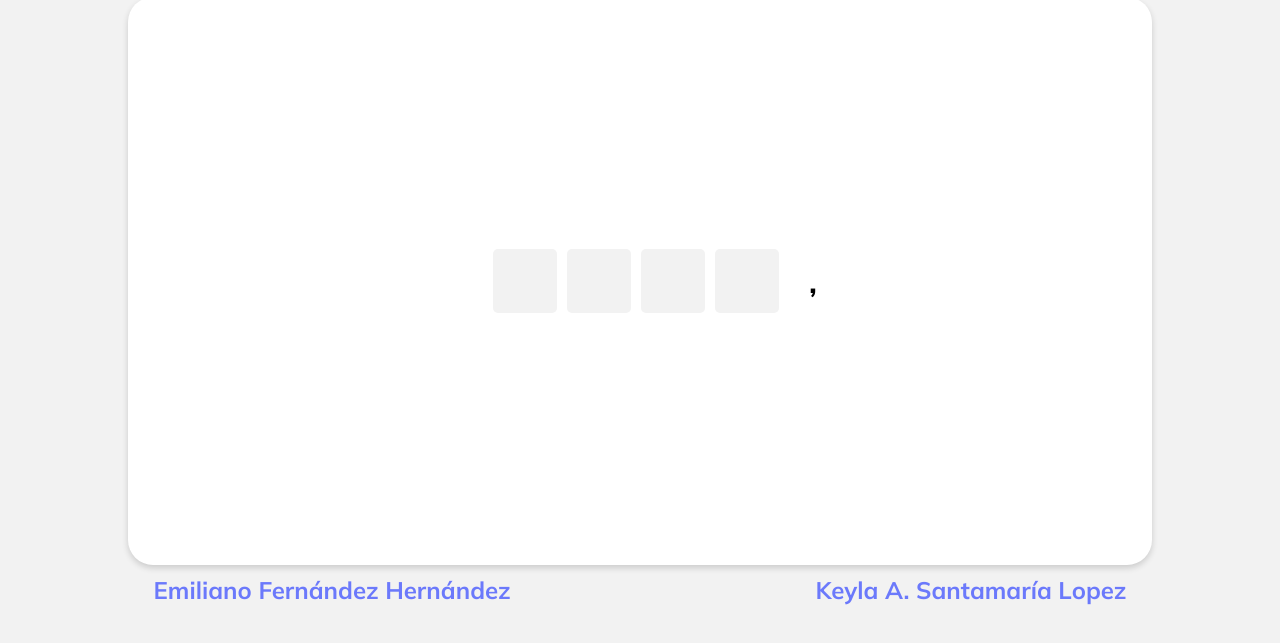
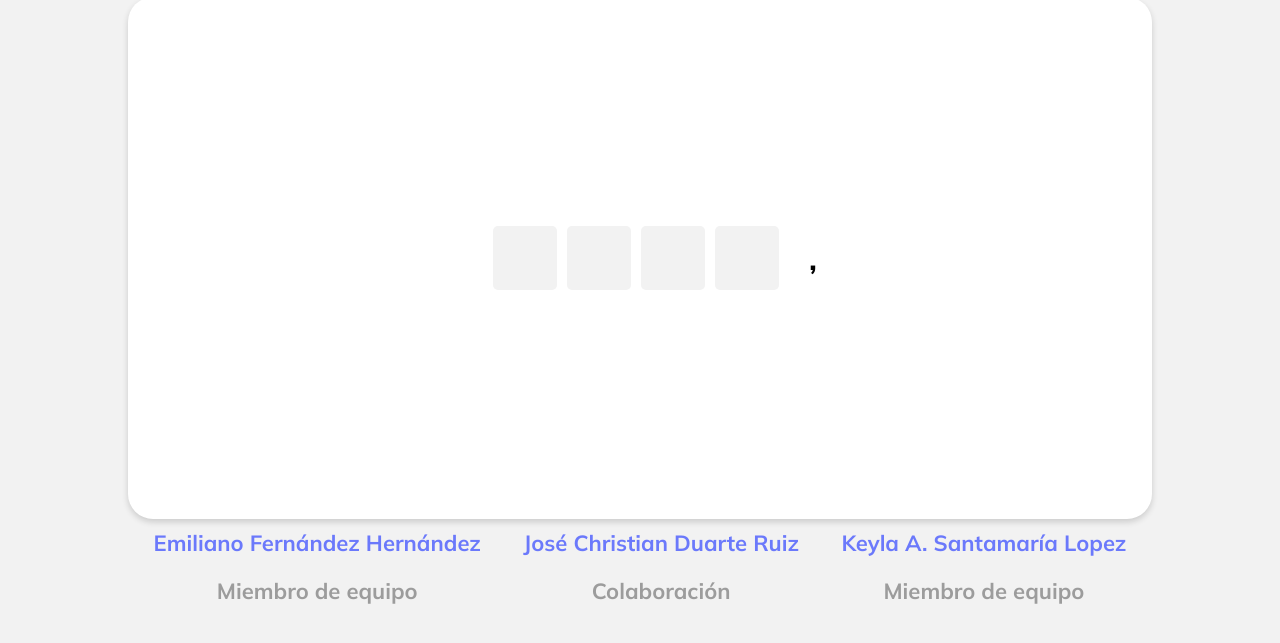
Before and after one commit to emilianofh01/quotePuzzle, a plain HTML site: page index.html in a window 1280 px wide. Shown: the part 125-768 px from the top of the page. Drawn offline with Linux system fonts and the light colour scheme; no server answers.

Commit message:
Few changes on footer

```diff
--- a/index.html
+++ b/index.html
@@ -46,9 +46,18 @@
                 </div>
             </div>
             <div class="footer">
-                <p>Emiliano Fernández Hernández</p>
-
-                <p>Keyla A. Santamaría Lopez</p>
+                <div>
+                    <p>Emiliano Fernández Hernández</p>
+                    <p>Miembro de equipo</p>
+                </div>
+                <div>
+                    <p>José Christian Duarte Ruiz</p>
+                    <p>Colaboración</p>
+                </div>
+                <div>
+                    <p>Keyla A. Santamaría Lopez</p>
+                    <p>Miembro de equipo</p>
+                </div>
             </div>
         </div>
     </div>
--- a/src/css/frame.css
+++ b/src/css/frame.css
@@ -115,7 +115,17 @@
 }
 
 .footer p {
-    font-size: .6em;
+    font-size: .55em;
+}
+
+.footer div p:last-child {
+    color:#9c9c9c;
+}
+
+.footer div {
+    display: flex;
+    flex-direction: column;
+    align-items: center;
 }
 
 .header p, .footer p {
```
